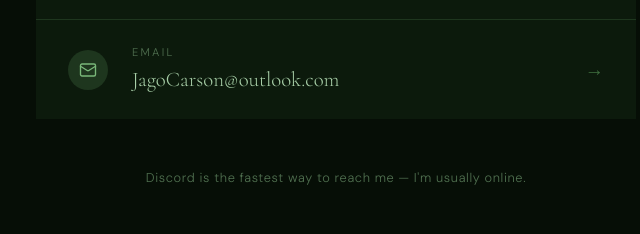
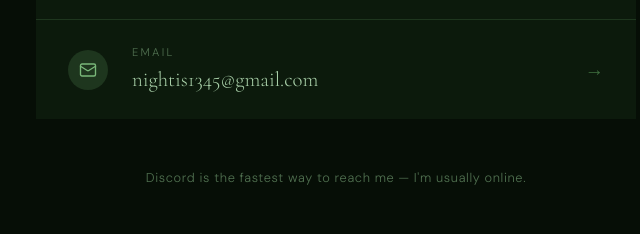
Before and after one commit to JagoCarson-BUUGSSS/JagoCarson-BUUGSSS_portfolio, a plain HTML site: page index.html in a window 1280 px wide. Shown: the part 3897-4131 px from the top of the page, 304-944 px from the left. Drawn offline with nearby package versions, Linux system fonts and the light colour scheme.

Commit message:
Update index.html

```diff
--- a/index.html
+++ b/index.html
@@ -762,7 +762,7 @@
           </div>
           <div>
             <div class="contact-platform">Email</div>
-            <div class="contact-handle">JagoCarson@outlook.com</div>
+            <div class="contact-handle">nightis1345@gmail.com</div>
           </div>
           <span class="contact-arrow">→</span>
         </a>
```
